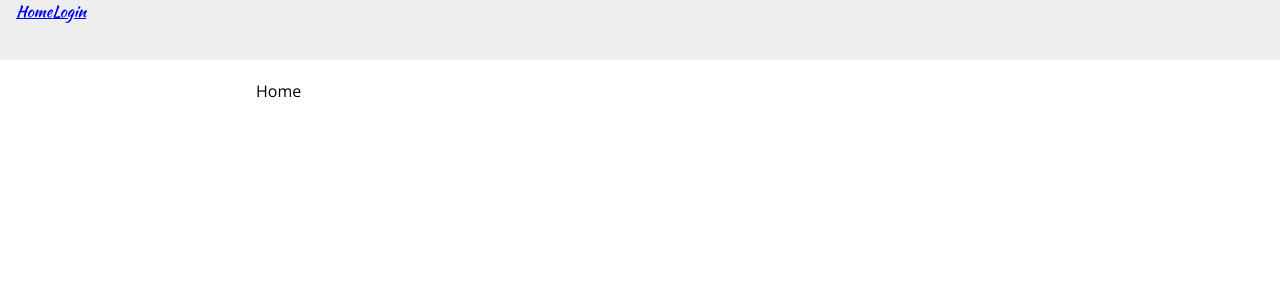
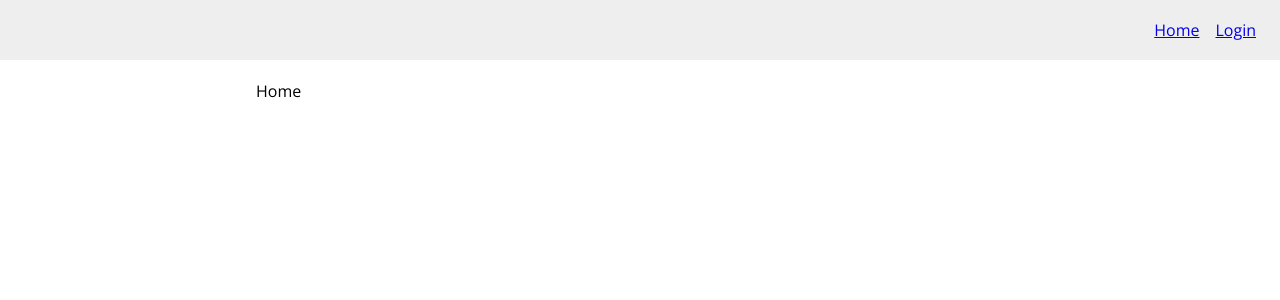
Before and after one commit to nghilevi/react-lab, a React (Create React App) app in the folder styled-component-lab/: page / in a window 1280 px wide. Shown: the top 300 px of the page. Built offline with nearby package versions, Linux system fonts and the light colour scheme.

Commit message:
extend/override existing react component styles

```diff
--- a/styled-component-lab/src/components/common/Header.js
+++ b/styled-component-lab/src/components/common/Header.js
@@ -12,11 +12,33 @@
     background-color: #eee;
 `
 
+const Menu = styled.nav`
+    display: flex;
+    position: relative;
+    width: initial;
+    border-bottom: none;
+    margin: auto 0 auto auto;
+    font-family: 'Open Sans';
+    background: none;
+    left: initial;
+    top: initial;
+`
+
+const StyledLink = styled(Link)`
+    padding: 4px 8px;
+    display: block;
+    text-align: center;
+    box-sizing: border-box;
+    margin: auto 0;
+`
+
 export function Header(){
     return(
         <HeaderWrapper>
-           <Link to="/">Home</Link>
-           <Link to="/login">Login</Link>
+            <Menu>
+                <StyledLink to="/">Home</StyledLink>
+                <StyledLink to="/login">Login</StyledLink>
+            </Menu>
         </HeaderWrapper>
     )
 }
```
